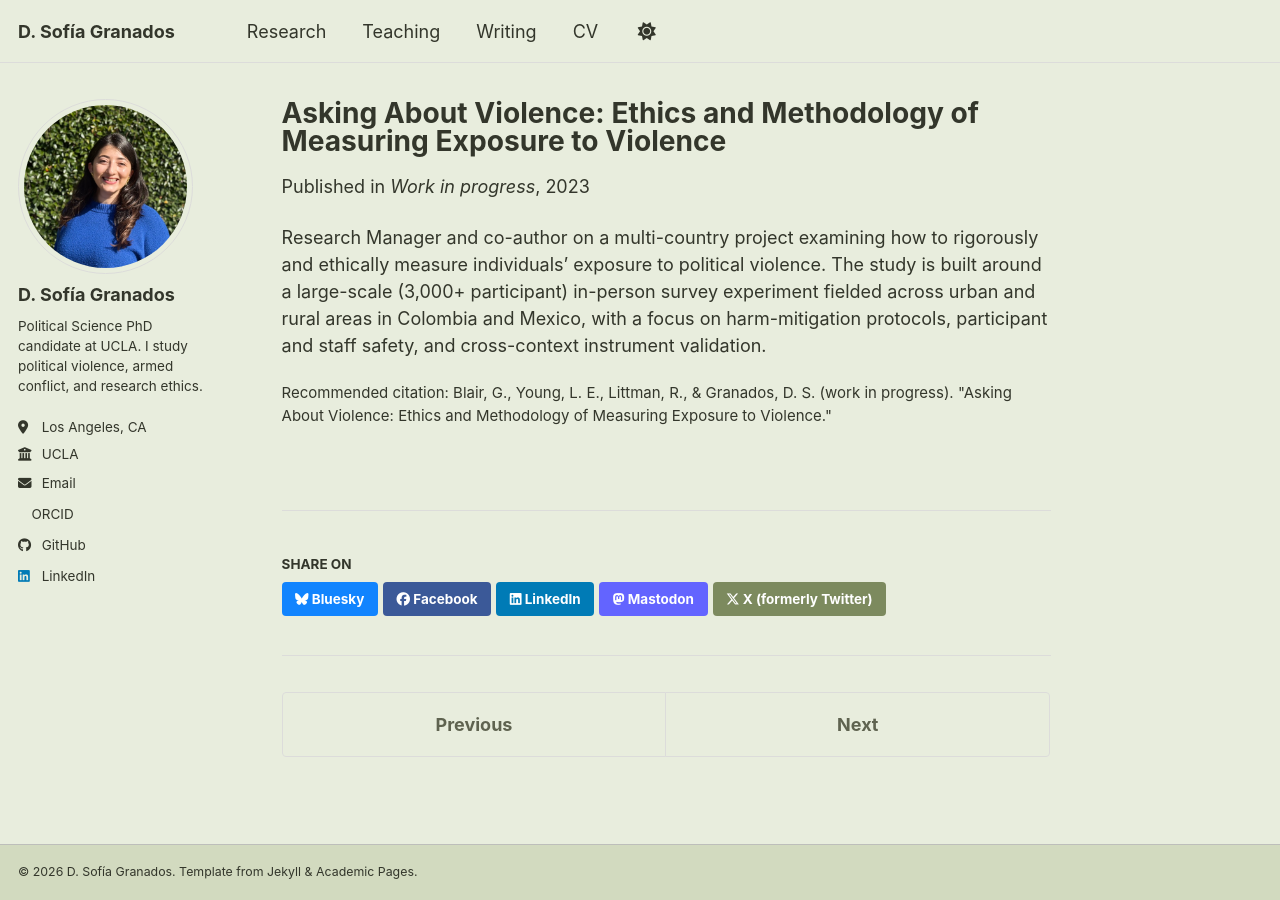
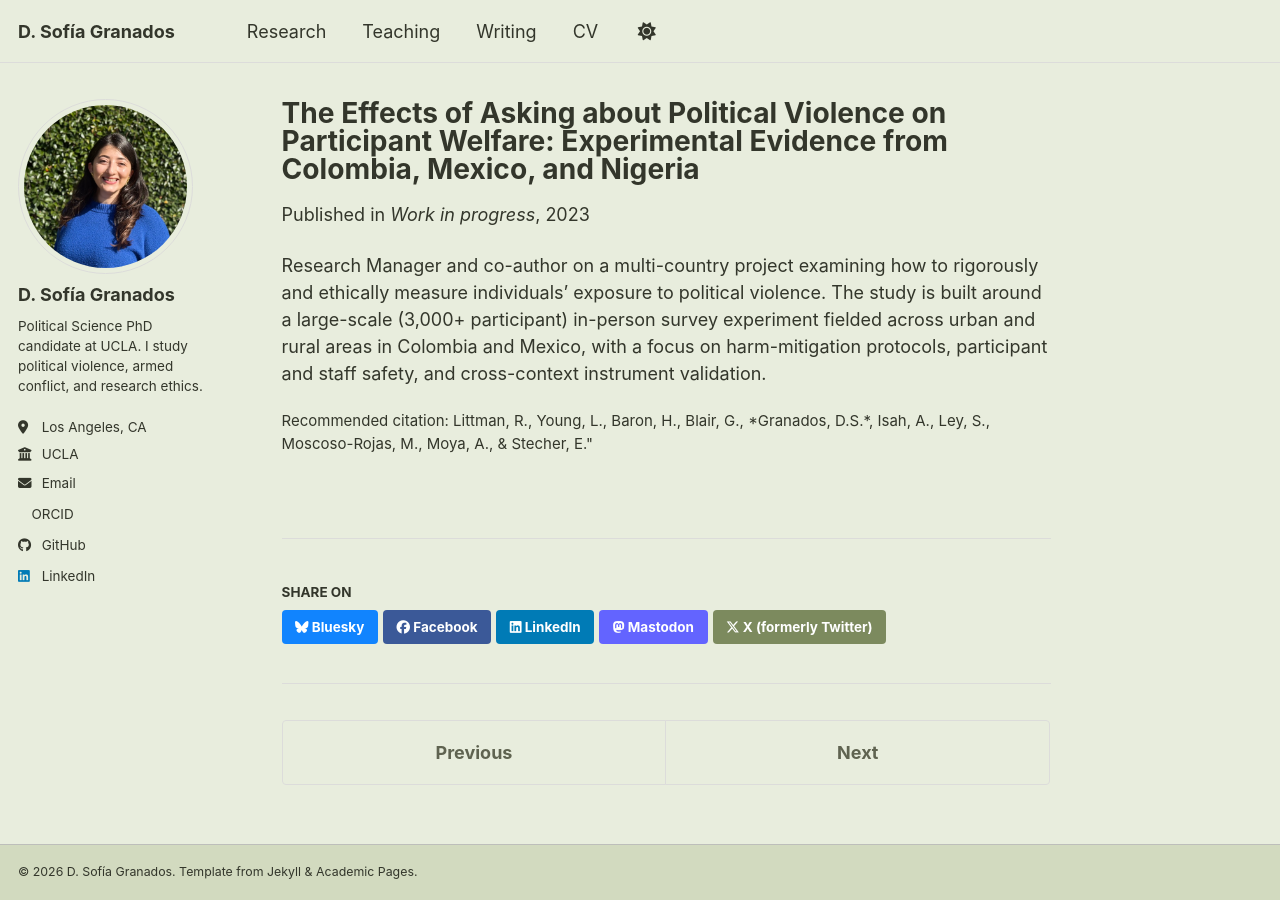
Before and after one commit to dsofiagranados/dsofiagranados.github.io, a Jekyll site: the page built from _publications/2023-02-01-asking-about-violence.md, in a window 1280 px wide. Built offline with Jekyll 4.4.1, drawn with Linux system fonts in a browser that asks for light colours; a style sheet for code colours, icons or effects is not loaded.

Commit message:
Update publication title and citation details

```diff
--- a/_publications/2023-02-01-asking-about-violence.md
+++ b/_publications/2023-02-01-asking-about-violence.md
@@ -1,11 +1,11 @@
 ---
-title: "Asking About Violence: Ethics and Methodology of Measuring Exposure to Violence"
+title: "The Effects of Asking about Political Violence on Participant Welfare: Experimental Evidence from Colombia, Mexico, and Nigeria"
 collection: publications
 category: working
 permalink: /publication/2023-asking-about-violence
 excerpt: 'A multi-country study on the ethics and methodology of measuring exposure to political violence, based on a 3,000+ participant survey experiment in Colombia and Mexico.'
 date: 2023-02-01
 venue: 'Work in progress'
-citation: 'Blair, G., Young, L. E., Littman, R., &amp; Granados, D. S. (work in progress). "Asking About Violence: Ethics and Methodology of Measuring Exposure to Violence."'
+citation: 'Littman, R., Young, L., Baron, H., Blair, G., *Granados, D.S.*, Isah, A., Ley, S., Moscoso-Rojas, M., Moya, A., & Stecher, E."'
 ---
 Research Manager and co-author on a multi-country project examining how to rigorously and ethically measure individuals' exposure to political violence. The study is built around a large-scale (3,000+ participant) in-person survey experiment fielded across urban and rural areas in Colombia and Mexico, with a focus on harm-mitigation protocols, participant and staff safety, and cross-context instrument validation.
```
